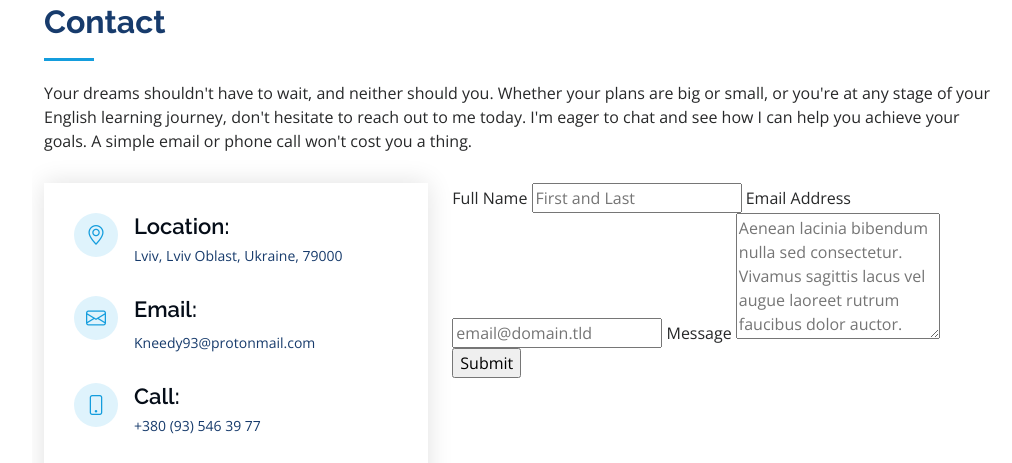
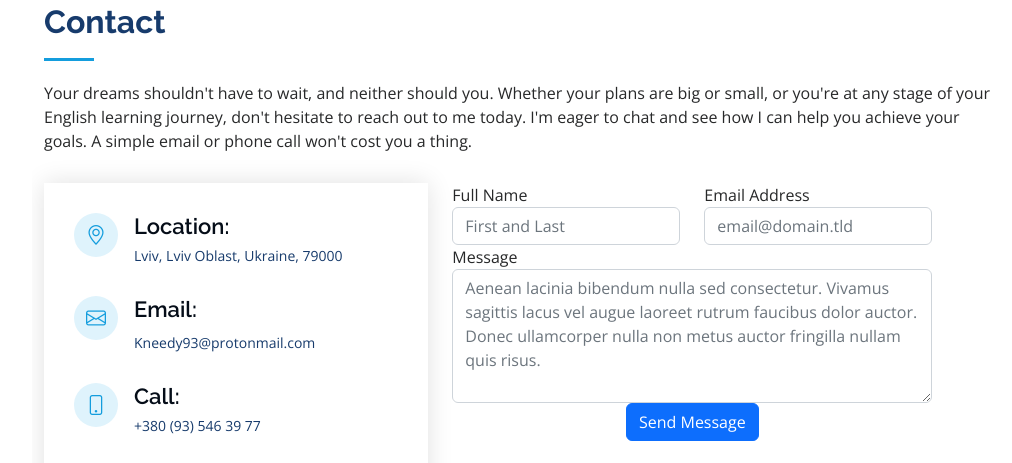
Before and after one commit to KingdomKlyuch/portfolio, a plain HTML site: page index.html in a window 1280 px wide. Shown: the part 4392-4855 px from the top of the page, without its empty margins (268-1280 px from the left). Drawn offline with nearby package versions, Linux system fonts and the light colour scheme.

Commit message:
Add styles to working form

```diff
--- a/index.html
+++ b/index.html
@@ -398,16 +398,22 @@
 
           <div class="col-lg-7 mt-5 mt-lg-0 d-flex align-items-stretch">
             <form id="fs-frm" name="simple-contact-form" accept-charset="utf-8" action="https://formspree.io/f/xnqylleo" method="post">
-  <fieldset id="fs-frm-inputs">
+              <div class="row">
+                <div class="form-group col-md-6">
                   <label for="full-name">Full Name</label>
-    <input type="text" name="name" id="full-name" placeholder="First and Last" required="">
+                  <input type="text" name="name" id="full-name" class="form-control" placeholder="First and Last" required="">
+                </div>
+                <div class="form-group col-md-6">
                   <label for="email-address">Email Address</label>
-    <input type="email" name="_replyto" id="email-address" placeholder="email@domain.tld" required="">
+                  <input type="email" name="_replyto" id="email-address" class="form-control" placeholder="email@domain.tld" required="">
+                </div>
+              </div>
+              <div class="form-group">
                 <label for="message">Message</label>
-    <textarea rows="5" name="message" id="message" placeholder="Aenean lacinia bibendum nulla sed consectetur. Vivamus sagittis lacus vel augue laoreet rutrum faucibus dolor auctor. Donec ullamcorper nulla non metus auctor fringilla nullam quis risus." required=""></textarea>
+                <textarea rows="5" name="message" id="message" class="form-control" placeholder="Aenean lacinia bibendum nulla sed consectetur. Vivamus sagittis lacus vel augue laoreet rutrum faucibus dolor auctor. Donec ullamcorper nulla non metus auctor fringilla nullam quis risus." required=""></textarea>
+              </div>
               <input type="hidden" name="_subject" id="email-subject" value="Contact Form Submission">
-  </fieldset>
-  <input type="submit" value="Submit">
+              <div class="text-center"><button type="submit" class="btn btn-primary">Send Message</button></div>
             </form>
           </div>
 
```
Lines whose indentation alone changed are shown as unchanged.
